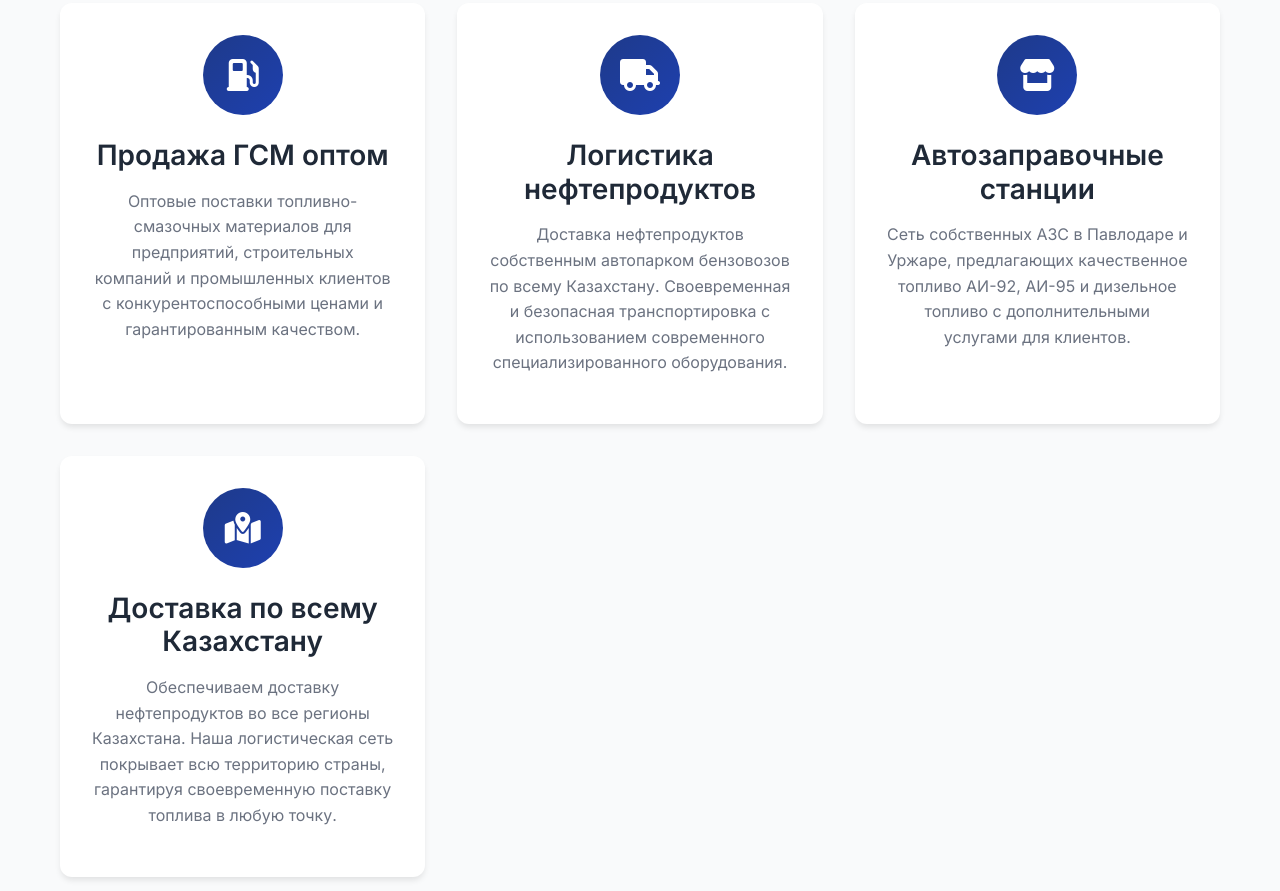
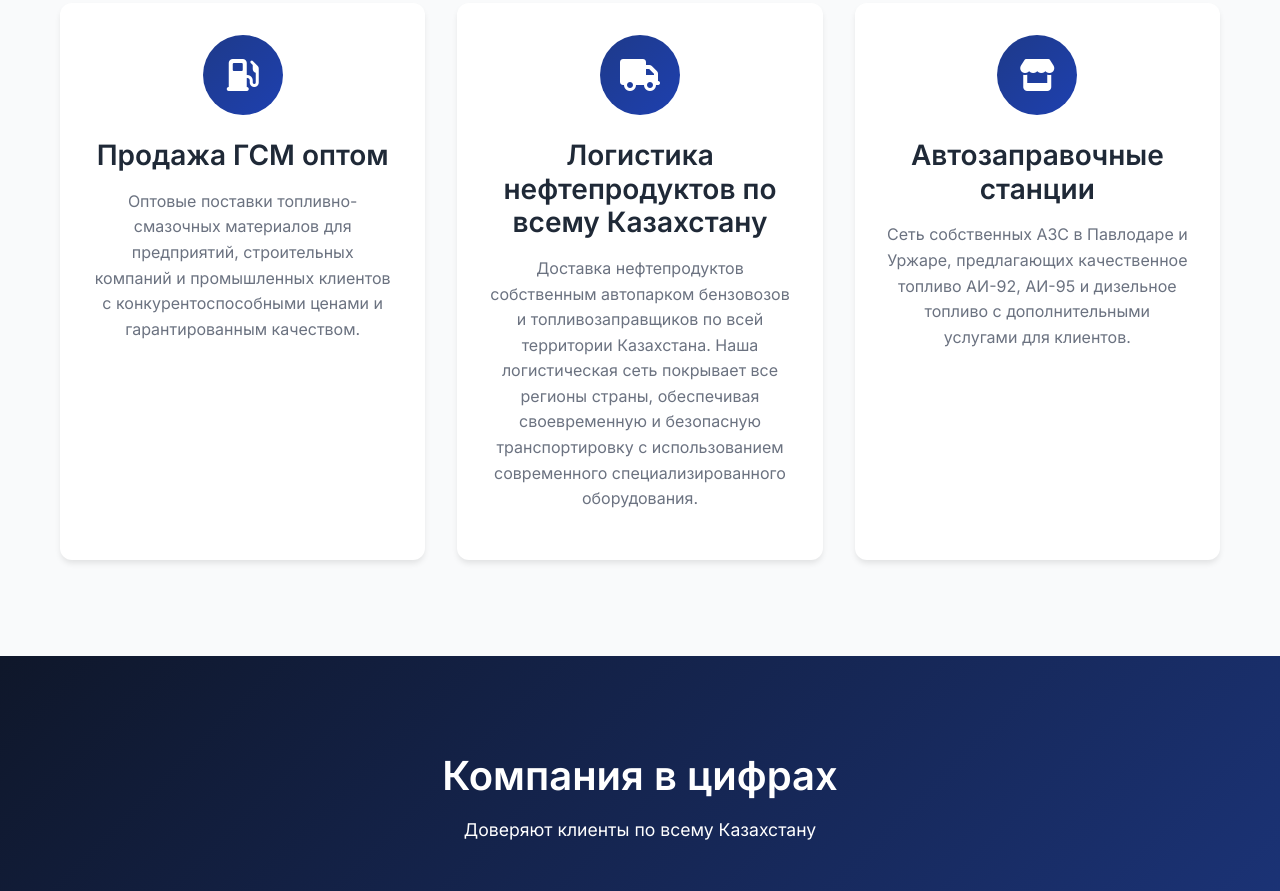
Before and after one commit to AsylkhanKali/eurooil, a website: page index.html in a window 1280 px wide. Shown: the part 1049-1940 px from the top of the page. Drawn offline with Linux system fonts and the light colour scheme.

Commit message:
Merge logistics services: combine 'Logistics' and 'Delivery across Kazakhstan' into one comprehensive service

```diff
--- a/index.html
+++ b/index.html
@@ -81,8 +81,8 @@
                     <div class="service-icon">
                         <i class="fas fa-truck"></i>
                     </div>
-                    <h3>Логистика нефтепродуктов</h3>
-                    <p>Доставка нефтепродуктов собственным автопарком бензовозов по всему Казахстану. Своевременная и безопасная транспортировка с использованием современного специализированного оборудования.</p>
+                    <h3>Логистика нефтепродуктов по всему Казахстану</h3>
+                    <p>Доставка нефтепродуктов собственным автопарком бензовозов и топливозаправщиков по всей территории Казахстана. Наша логистическая сеть покрывает все регионы страны, обеспечивая своевременную и безопасную транспортировку с использованием современного специализированного оборудования.</p>
                 </div>
                 <div class="service-card">
                     <div class="service-icon">
@@ -90,13 +90,6 @@
                     </div>
                     <h3>Автозаправочные станции</h3>
                     <p>Сеть собственных АЗС в Павлодаре и Уржаре, предлагающих качественное топливо АИ-92, АИ-95 и дизельное топливо с дополнительными услугами для клиентов.</p>
-                </div>
-                <div class="service-card">
-                    <div class="service-icon">
-                        <i class="fas fa-map-marked-alt"></i>
-                    </div>
-                    <h3>Доставка по всему Казахстану</h3>
-                    <p>Обеспечиваем доставку нефтепродуктов во все регионы Казахстана. Наша логистическая сеть покрывает всю территорию страны, гарантируя своевременную поставку топлива в любую точку.</p>
                 </div>
             </div>
         </div>
```
